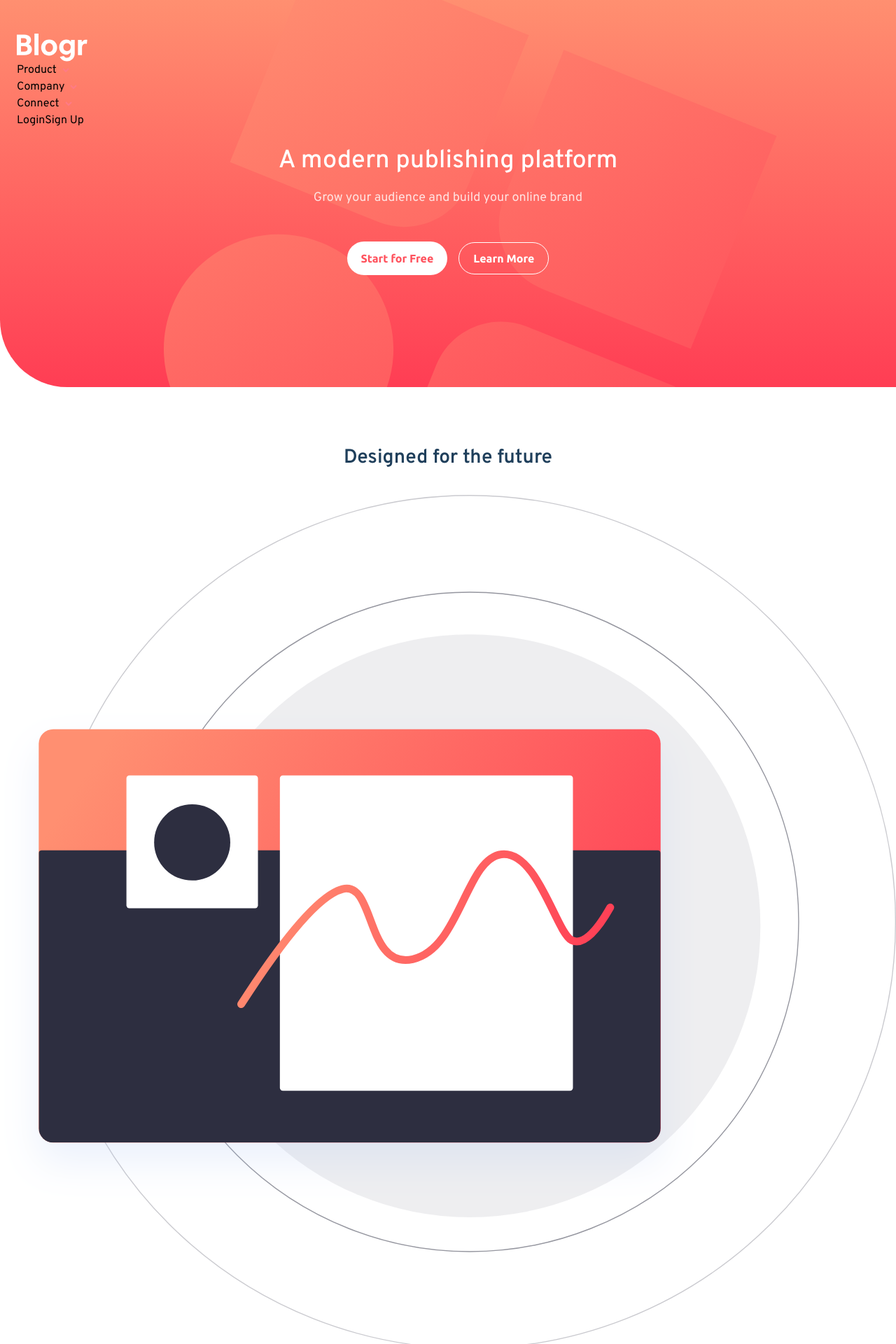
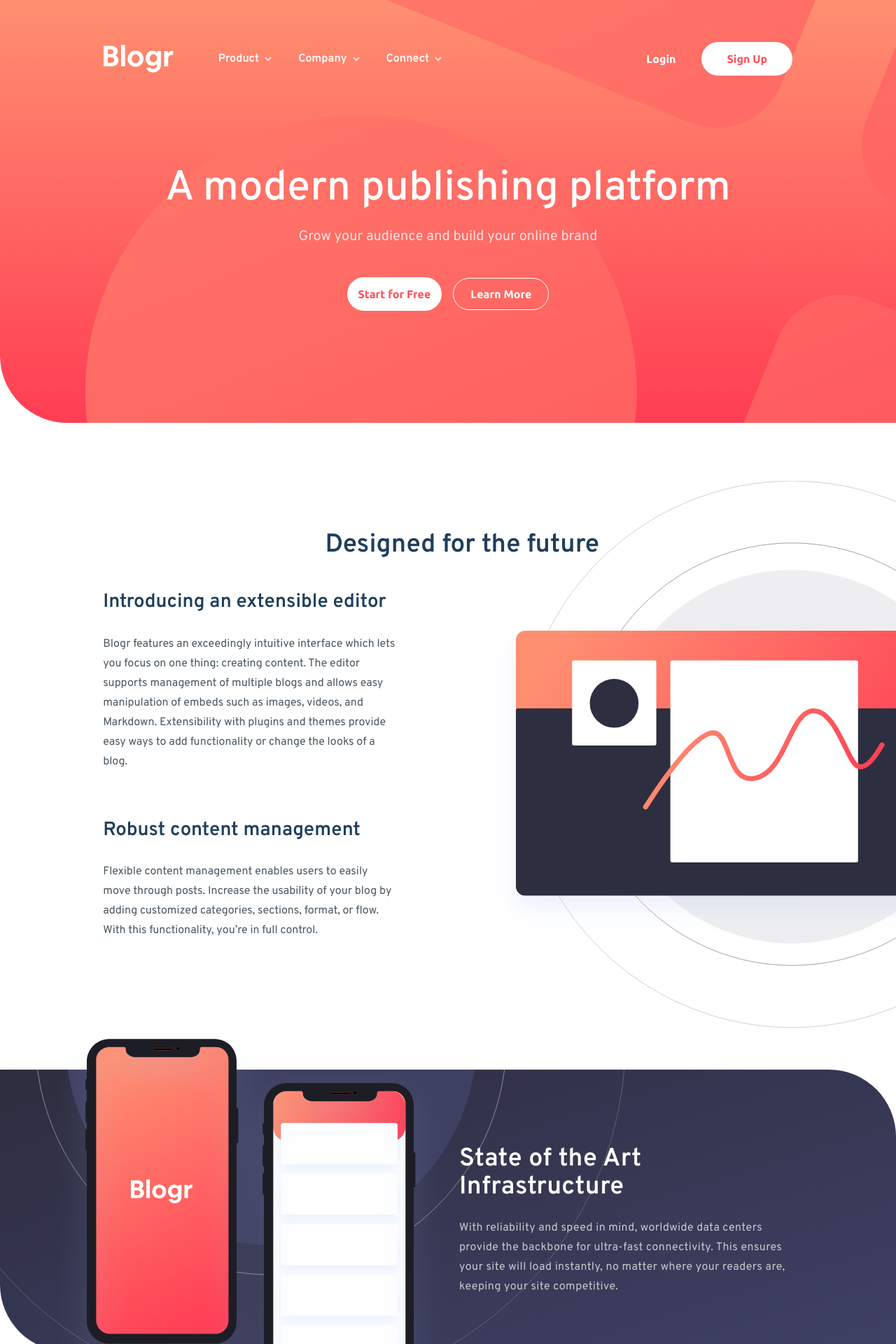
Before and after one commit to iameenahmed/blogr-landing-page, a React (Vite) app: page / in a window 1280 px wide. Shown: the top 1920 px of the page at 70% size. Built offline with nearby package versions, Linux system fonts and the light colour scheme.

Commit message:
Update desktop styling

```diff
--- a/src/App.tsx
+++ b/src/App.tsx
@@ -7,7 +7,7 @@ import StateOfArt from "./components/StateOfArt";
 
 const App = () => {
   return (
-    <div className="font-Overpass">
+    <div className="overflow-hidden font-Overpass">
       <Header />
       <main>
         <Hero />
--- a/src/components/Footer.tsx
+++ b/src/components/Footer.tsx
@@ -3,16 +3,16 @@ import navlinks from "../data/navlinks";
 
 const Footer = () => {
   return (
-    <footer className="grid place-content-center rounded-tr-[6rem] bg-VeryDarkBlackBlue py-16">
-      <div className="mb-16">
+    <footer className="flex flex-col items-center rounded-tr-[6rem] bg-VeryDarkBlackBlue py-20 lg:flex-row lg:items-start xl:px-[11.5vw]">
+      <div className="mb-16 lg:basis-1/4">
         <img src={logo} alt="blogr logo" />
       </div>
-      <div className="space-y-8 text-center">
+      <div className="mt-1 space-y-8 text-center lg:grid lg:basis-3/4 lg:grid-cols-3 lg:gap-8 lg:space-y-0 lg:text-start">
         {navlinks.map(({ id, title, subItems }) => (
           <ul key={id} className="space-y-7">
             <li className="text-white">{title}</li>
             <li>
-              <ul className="space-y-1 text-GrayishBlue">
+              <ul className="space-y-1 text-GrayishBlue lg:space-y-2.5">
                 {subItems.map((subItem, index) => (
                   <li key={index}>{subItem}</li>
                 ))}
--- a/src/components/Header.tsx
+++ b/src/components/Header.tsx
@@ -9,10 +9,10 @@ import NavItem from "./NavItem";
 const Header = () => {
   const [isOpen, setIsOpen] = useState<boolean>(false);
   return (
-    <header className="absolute z-20 w-full px-6 py-12">
+    <header className="absolute z-20 w-full gap-x-16 px-6 py-[3.75rem] md:flex md:items-center xl:px-[11.55vw]">
       <div className="flex justify-between">
-        <div>
-          <img src={logo} alt="blogr logo" />
+        <div className="w-[6.25rem]">
+          <img src={logo} alt="blogr logo" className="w-full" />
         </div>
         <div className="md:hidden">
           {isOpen ? (
@@ -31,15 +31,17 @@ const Header = () => {
         </div>
       </div>
 
-      <nav>
+      <nav className="w-full font-Overpass font-semibold">
         {/* Mobile Navigation */}
         {isOpen && (
-          <div className="relative z-20 my-8 w-full space-y-6 rounded-lg bg-white p-6 text-center font-Overpass text-xl font-semibold text-VeryDarkBlue">
+          <div className="relative z-20 my-8 w-full space-y-6 rounded-lg bg-white p-6 text-center text-xl text-VeryDarkBlue  md:hidden">
+            <ul className="space-y-6">
               {navlinks.map(({ id, title, subItems }) => (
-              <ul key={id}>
+                <li key={id}>
                   <NavItem title={title} subItems={subItems} />
+                </li>
+              ))}
             </ul>
-            ))}
             <hr />
             <div className="flex flex-col items-center gap-y-4">
               <button className="cursor-pointer hover:opacity-70">Login</button>
@@ -50,15 +52,21 @@ const Header = () => {
           </div>
         )}
         {/* Desktop Navigation */}
-        <div className="hidden md:inline-block">
+        <div className="hidden text-white md:flex md:items-center md:justify-between">
+          <ul className="flex gap-x-14">
             {navlinks.map(({ id, title, subItems }) => (
-            <ul key={id}>
+              <li key={id}>
                 <NavItem title={title} subItems={subItems} />
+              </li>
+            ))}
           </ul>
-          ))}
-          <div>
-            <button>Login</button>
-            <button>Sign Up</button>
+          <div className="ms-8 space-x-4 font-Ubuntu">
+            <button className="rounded-full border border-transparent px-5 py-2.5 transition-colors duration-300 hover:border-white">
+              Login
+            </button>
+            <button className="rounded-full bg-white px-9 py-3 text-LightRed transition-colors duration-300 hover:bg-VeryLightRed hover:text-white">
+              Sign Up
+            </button>
           </div>
         </div>
       </nav>
--- a/src/components/Hero.tsx
+++ b/src/components/Hero.tsx
@@ -1,19 +1,19 @@
 const Hero = () => {
   return (
-    <div className="relative left-0 right-0 top-0 overflow-hidden rounded-bl-[6rem] bg-primary-gradient px-7 pb-40 pt-52 text-center text-white before:absolute before:inset-0 before:bg-hero-pattern-mobile before:bg-[35%_35%] before:bg-no-repeat">
+    <div className="relative left-0 right-0 top-0 overflow-hidden rounded-bl-[6rem] bg-primary-gradient px-7 pb-40 pt-52 text-center text-white before:absolute before:inset-0 before:bg-hero-pattern-mobile before:bg-[35%_35%] before:bg-no-repeat lg:before:bg-hero-pattern lg:before:bg-[25%_50%] xl:pt-60">
       <div className="relative z-10">
-        <h1 className="text-4xl font-medium leading-tight">
+        <h1 className="text-4xl font-medium leading-tight xl:text-6xl">
           A modern publishing platform
         </h1>
-        <p className="mt-4 text-lg opacity-80">
+        <p className="mt-4 text-lg opacity-80 xl:mt-6 xl:text-xl">
           Grow your audience and build your online brand
         </p>
       </div>
-      <div className="relative z-10 mt-12 space-x-4 font-Ubuntu font-bold">
-        <button className="rounded-full bg-white px-5 py-3 text-LightRed transition-colors duration-300 hover:bg-VeryLightRed hover:text-white">
+      <div className="relative z-10 mt-11 space-x-4 font-Ubuntu font-bold">
+        <button className="rounded-full bg-white px-4 py-3 text-LightRed transition-colors duration-300 hover:bg-VeryLightRed hover:text-white">
           Start for Free
         </button>
-        <button className="rounded-full border border-white px-5 py-2.5 transition-colors duration-300 hover:bg-white hover:text-LightRed">
+        <button className="rounded-full border border-white px-6 py-2.5 transition-colors duration-300 hover:bg-white hover:text-LightRed">
           Learn More
         </button>
       </div>
--- a/src/components/Intro.tsx
+++ b/src/components/Intro.tsx
@@ -3,27 +3,27 @@ import editorMobile from "../assets/illustration-editor-mobile.svg";
 
 const Intro = () => {
   return (
-    <div className="my-20 text-center text-VeryDarkBlue">
-      <div>
-        <h2 className="text-[1.75rem] font-semibold">
+    <div className="relative mx-auto my-20 max-w-[30rem] text-VeryDarkBlue lg:my-28 lg:max-w-full lg:pl-[11.5vw]">
+      <div className="relative left-[28%] top-9">
+        <h2 className="text-[1.75rem] font-semibold xl:text-[2.3rem]">
           Designed for the future
         </h2>
       </div>
-      <div className="mt-8">
-        <picture>
-          <source media="(min-width: 968px)" srcSet={editor} />
+      <div className="mt-8 lg:mt-0 xl:-mr-[12vw] xl:flex xl:flex-row-reverse xl:items-center">
+        <picture className="md:basis-1/2 xl:scale-[1.275]">
+          <source media="(min-width: 1280px)" srcSet={editor} />
           <img
             src={editorMobile}
             alt="editor illustration"
             className="w-full"
           />
         </picture>
-        <div className="px-8">
-          <div className="my-8">
-            <h3 className="mb-6 text-3xl font-semibold text-VeryDarkBlue">
+        <div className="px-8 lg:mt-7 lg:basis-1/2 lg:px-0 xl:pr-56">
+          <div className="mb-8 lg:mb-16">
+            <h3 className="mb-6 text-[1.725rem] font-semibold text-VeryDarkBlue">
               Introducing an extensible editor
             </h3>
-            <p className="text-VeryDarkGrayishBlue">
+            <p className="text-VeryDarkGrayishBlue lg:leading-[1.75]">
               Blogr features an exceedingly intuitive interface which lets you
               focus on one thing: creating content. The editor supports
               management of multiple blogs and allows easy manipulation of
@@ -33,10 +33,10 @@ const Intro = () => {
             </p>
           </div>
           <div>
-            <h3 className="mb-6 text-3xl font-semibold text-VeryDarkBlue">
+            <h3 className="mb-6 text-[1.725rem] font-semibold text-VeryDarkBlue">
               Robust content management
             </h3>
-            <p className="text-VeryDarkGrayishBlue">
+            <p className="text-VeryDarkGrayishBlue lg:leading-[1.75]">
               Flexible content management enables users to easily move through
               posts. Increase the usability of your blog by adding customized
               categories, sections, format, or flow. With this functionality,
--- a/src/components/NavItem.tsx
+++ b/src/components/NavItem.tsx
@@ -8,16 +8,16 @@ interface NavItemProps {
 const NavItem = ({ title, subItems }: NavItemProps) => {
   const [isOpen, setIsOpen] = useState<boolean>(false);
   return (
-    <>
+    <ul>
       <li
-        className={`after:bg-arrowDark relative after:absolute after:bottom-1/3 after:ms-2 after:h-[7px] after:w-[10px] ${
+        className={`relative after:absolute after:bottom-1/3 after:ms-2 after:h-[7px] after:w-[10px] after:bg-arrowDark md:after:bg-arrowLight ${
           isOpen ? "after:rotate-180" : "after:rotate-0"
         }`}
       >
         <button onClick={() => setIsOpen(!isOpen)}>{title}</button>
       </li>
       {isOpen && (
-        <li className="mt-4 rounded-lg bg-GrayishBlue/30 p-6 text-lg">
+        <li className="mt-4 rounded-lg bg-GrayishBlue/30 p-6 text-lg md:absolute md:bg-white md:px-12 md:py-8 md:text-VeryDarkGrayishBlue">
           <ul className="space-y-3">
             {subItems.map((subItem) => (
               <li key={subItem} className="cursor-pointer hover:opacity-70">
@@ -27,7 +27,7 @@ const NavItem = ({ title, subItems }: NavItemProps) => {
           </ul>
         </li>
       )}
-    </>
+    </ul>
   );
 };
 export default NavItem;
--- a/src/components/StateOfArt.tsx
+++ b/src/components/StateOfArt.tsx
@@ -2,15 +2,15 @@ import phones from "../assets/illustration-phones.svg";
 
 const StateOfArt = () => {
   return (
-    <div>
-      <div className="relative z-20 -mb-[55%]">
-        <img src={phones} alt="phones illustration" />
+    <div className="relative rounded-bl-[6rem] rounded-tr-[6rem] bg-secondary-gradient after:absolute after:inset-0 after:z-0 after:bg-circles after:bg-auto after:bg-[-45%_90%] after:bg-no-repeat lg:grid lg:grid-cols-2 lg:place-items-center xl:my-36 xl:px-[6vw]">
+      <div className="relative z-10 -mb-28 -mt-[4rem]">
+        <img src={phones} alt="phones illustration" className="w-full" />
       </div>
-      <div className="after:bg-circles relative space-y-6 overflow-hidden rounded-bl-[6rem] rounded-tr-[6rem] bg-secondary-gradient px-8 pb-28 pt-52 text-center text-white after:absolute after:inset-0 after:z-10 after:bg-cover after:bg-top after:bg-no-repeat">
-        <h4 className="relative z-20 text-4xl font-semibold">
+      <div className="relative z-10 mx-auto space-y-6 px-6 text-center tracking-wide text-white lg:mt-7 lg:max-w-full lg:pl-4 lg:pr-20 lg:text-left">
+        <h4 className="text-4xl font-semibold">
           State of the Art Infrastructure
         </h4>
-        <p className="relative z-20 text-GrayishBlue">
+        <p className="leading-[1.75] text-GrayishBlue">
           With reliability and speed in mind, worldwide data centers provide the
           backbone for ultra-fast connectivity. This ensures your site will load
           instantly, no matter where your readers are, keeping your site
--- a/src/data/navlinks.ts
+++ b/src/data/navlinks.ts
@@ -24,7 +24,7 @@ const navlinks: Navlink[] = [
   {
     id: 3,
     title: "Connect",
-    subItems: ["Contact", "Newsletter", "Marketplace", "Features", "LinkedIn"],
+    subItems: ["Contact", "Newsletter", "LinkedIn"],
   },
 ];
 
```
Also changed, not shown: src/components/Features.tsx (+9 -9 lines). Lines whose indentation alone changed are shown as unchanged.
